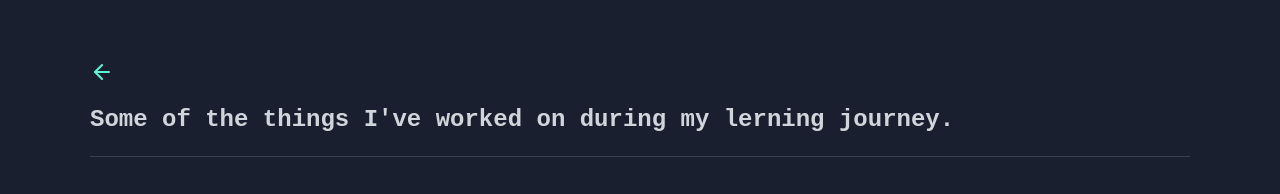
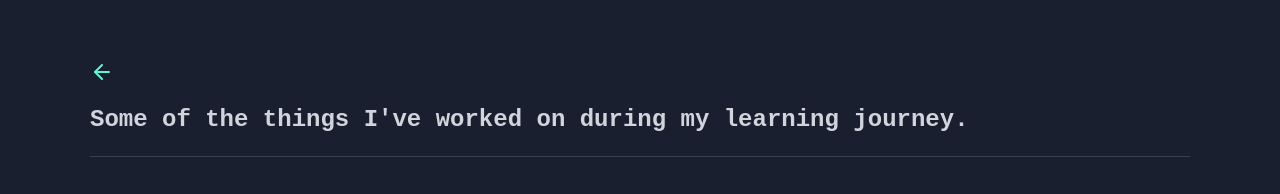
Before and after one commit to sumyat-aung/su-myat-aung-portfolio, a React (Vite) app: page /projects in a window 1280 px wide. Shown: the top 194 px of the page. Built offline with nearby package versions, Linux system fonts and the light colour scheme.

Commit message:
'spelling-error'

```diff
--- a/src/pages/ProjectsPage.tsx
+++ b/src/pages/ProjectsPage.tsx
@@ -33,7 +33,7 @@ const ProjectsPage: React.FC = () => {
         </svg>
 
         <h1 className="text-gray-300 font-semibold flex items-center text-2xl font-fira">
-          Some of the things I've worked on during my lerning journey.
+          Some of the things I've worked on during my learning journey.
         </h1>
         <div className="h-[1px] w-[100%] ::after bg-gray-700 my-5"></div>
 
```
